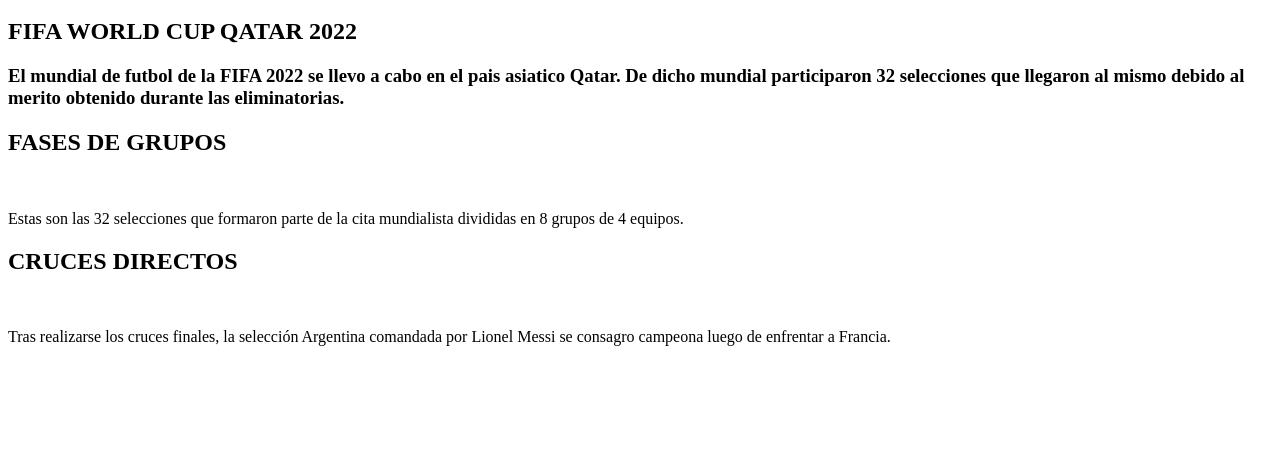
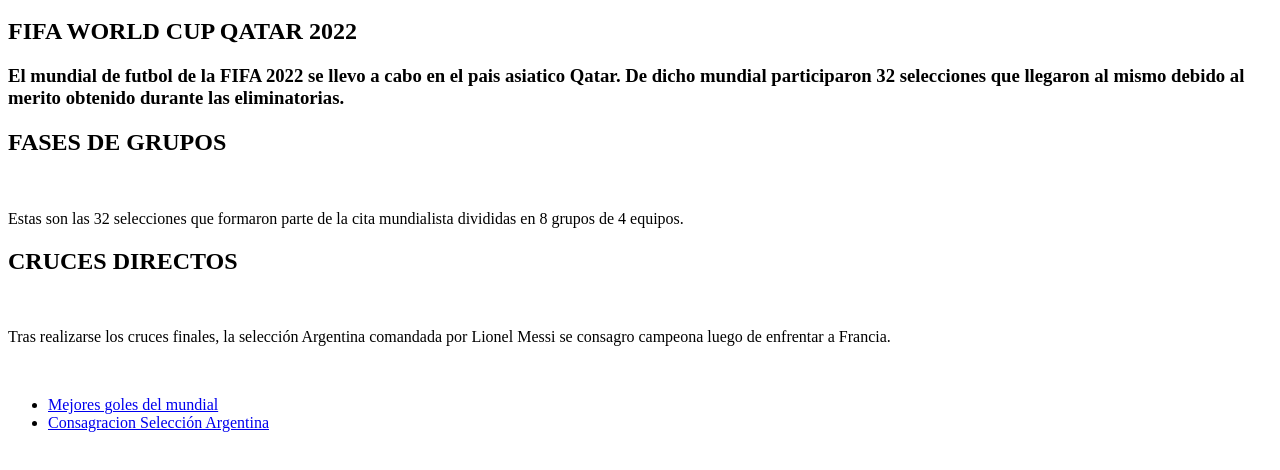
Before and after one commit to LucianoCeliz/Programacion-2024, a plain HTML site: page index.html in a window 1280 px wide. Shown: the part 98-568 px from the top of the page. Drawn offline with Linux system fonts and the light colour scheme.

Commit message:
Trabajo terminado

```diff
--- a/index.html
+++ b/index.html
@@ -15,6 +15,7 @@
         </ul>
     </nav>
 </head>
+<body>
     <main>
         <section>
             <h2>FIFA WORLD CUP QATAR 2022</h2>
@@ -44,3 +45,12 @@
             <img src="./Recursos/Imagenes/argentina-campeon-del-mundo-1475247.jpg" alt="">
         </section>
     </main>
+    <footer>
+        <nav>
+            <ul>
+                <li><a href="https://www.youtube.com/watch?v=-bS2RhP0w7k" target="_blank">Mejores goles del mundial</a></li>
+                <li><a href="https://www.youtube.com/watch?v=qXx64IoGum4" target="_blank">Consagracion Selección Argentina</a></li>
+            </ul>
+        </nav>
+        </footer>
+</body>
```
Lines whose indentation alone changed are shown as unchanged.
